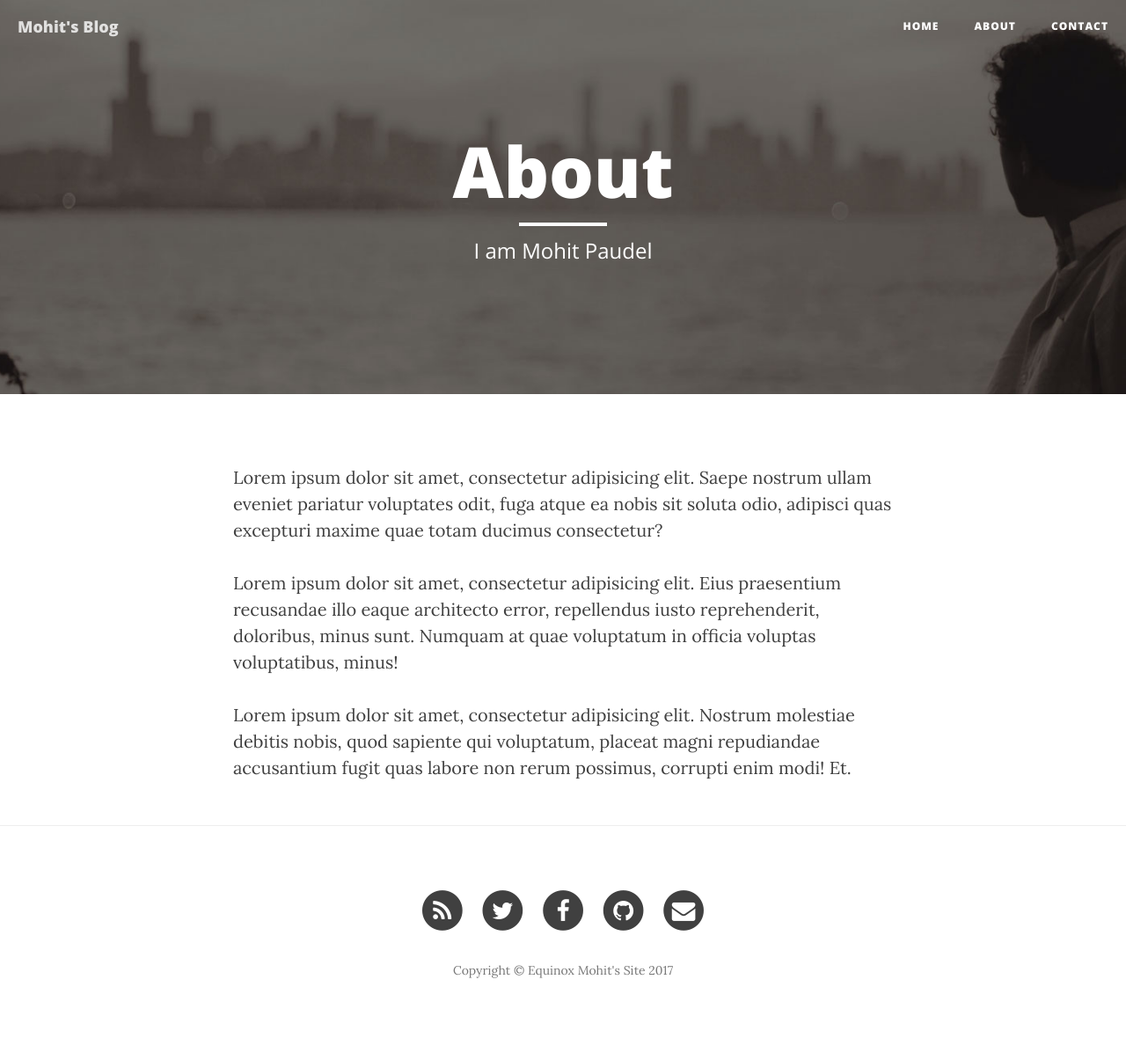
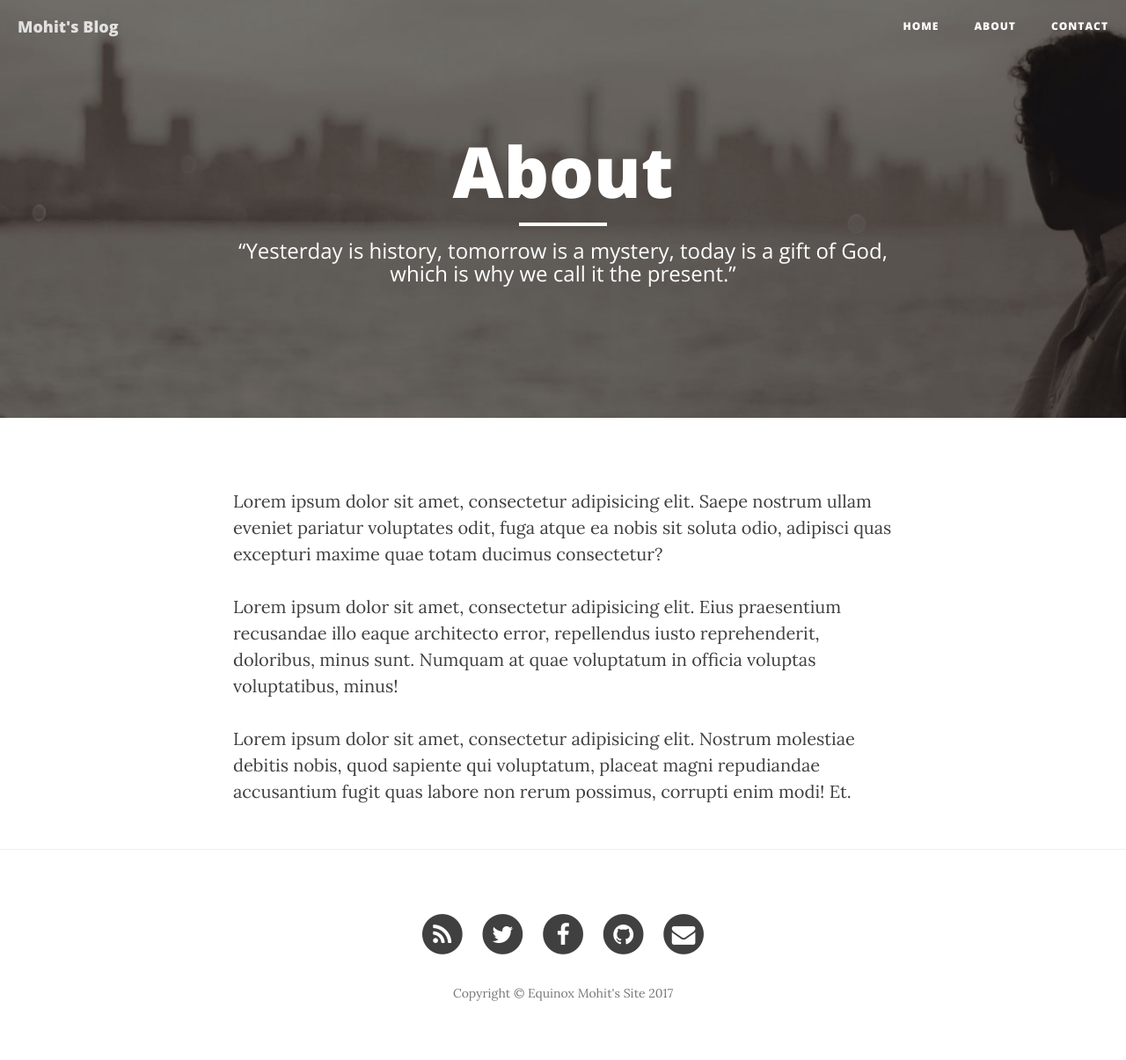
Before and after one commit to equinoxmohit/blogs, a Jekyll site: the page built from about.html, in a window 1280 px wide. Shown: the whole page at 88% size. Built offline with Jekyll 4.4.1, drawn with Linux system fonts in a browser that asks for light colours; nearby versions of some CDN libraries; before the commit the page ends 1179 px from its top, so only the background shows below that.

Commit message:
Update about.html

```diff
--- a/about.html
+++ b/about.html
@@ -1,7 +1,7 @@
 ---
 layout: page
 title: "About"
-description: "I am Mohit Paudel"
+description: "“Yesterday is history, tomorrow is a mystery, today is a gift of God, which is why we call it the present.”"
 header-img: "img/about-bg.jpg"
 ---
 
```
